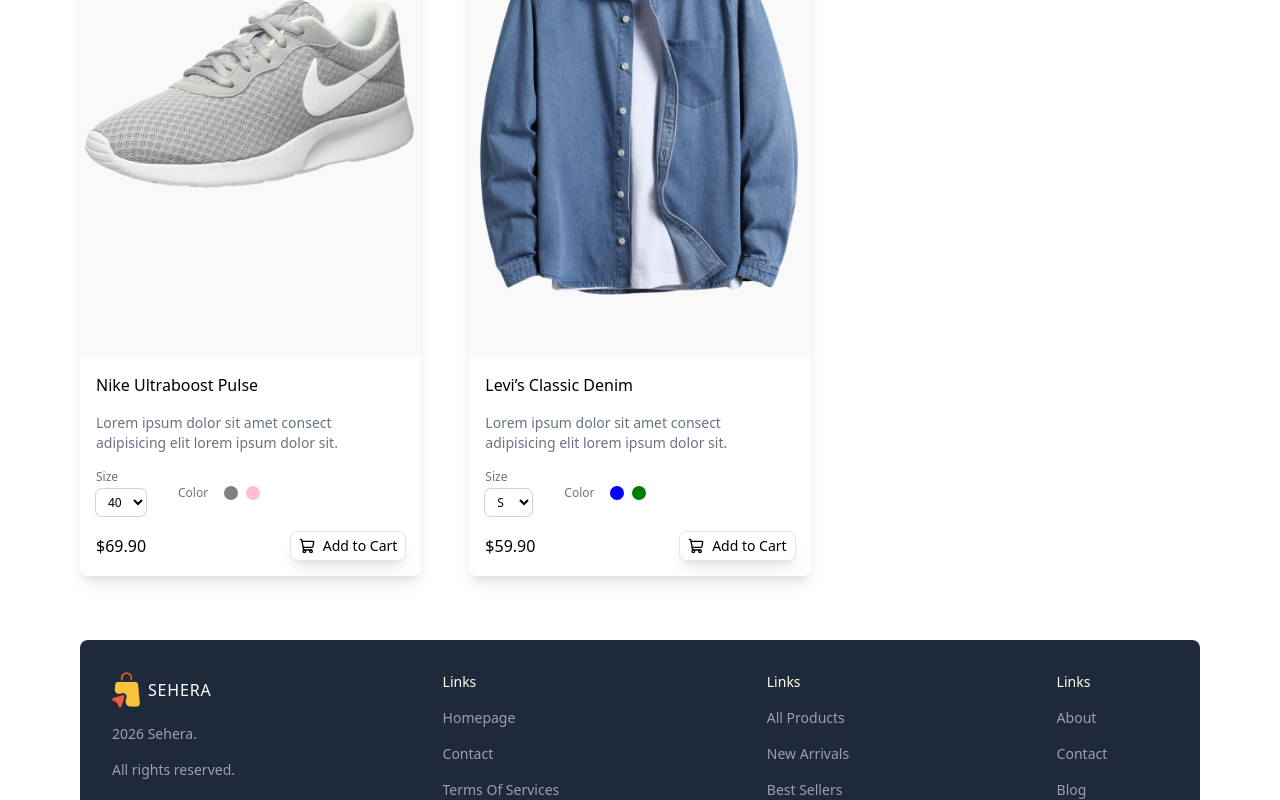
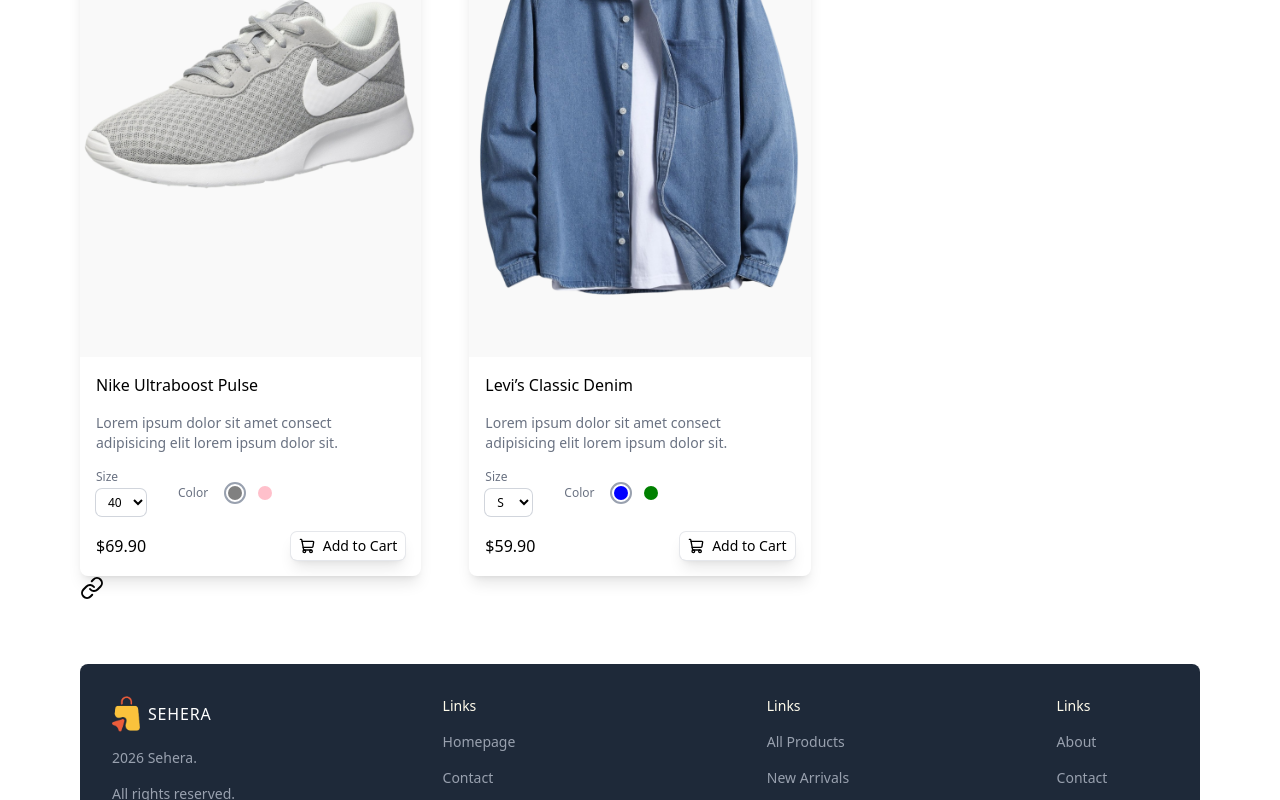
Before and after one commit to Rakiyaa/e-commerce-web, a Next.js app: page / in a window 1280 px wide. Shown: the part 2263-3063 px from the top of the page. Built offline with nearby package versions, Linux system fonts and the light colour scheme.

Commit message:
feat: implement ProductList and ProductCard components with dynamic selection functionality

```diff
--- a/src/components/ProductCard.tsx
+++ b/src/components/ProductCard.tsx
@@ -30,7 +30,7 @@
         <Link href={`/product/${product.id}`}>
             <div className="relative aspect-[2/3]">
                 <Image
-                   src={product.images[product.colors[0]]}
+                   src={product.images[productTypes.color]}
                    alt={product.name}
                    fill
                    className="object-cover hover:scale-105 transition-all duration-300"
@@ -64,7 +64,11 @@
                  <span className="text-gray-500">Color</span>
                  <div className="flex items-center gap-2">
                     {product.colors.map(color=>(
-                        <div className="" key={color} onClick={()=>handleProductType({type:"color",value:color})}>
+                        <div
+                        className={`cursor-pointer border-2 flex items-center justify-center ${productTypes.color === color ? "border-gray-400" : "border-transparent"} rounded-full p-[2px]`}
+                        key={color}
+                        onClick={()=>
+                          handleProductType({type:"color",value:color})}>
                             <div className="w-[14px] h-[14px] rounded-full"
                             style={{backgroundColor:color}}
                             />
--- a/src/components/ProductList.tsx
+++ b/src/components/ProductList.tsx
@@ -1,6 +1,7 @@
 import { ProductsType } from "./types";
 import Categories from "./Categories";
 import ProductCard from "./ProductCard";
+import { Link } from "lucide-react";
 
 // TEMPORARY
 const products:ProductsType = [
@@ -115,7 +116,7 @@
 ];
 
 
-const ProductList = () => {
+const ProductList = ({category}: {category:string}) => {
   return (
     <div className="w-full">
         <Categories/>
@@ -124,6 +125,7 @@
               <ProductCard key={product.id} product={product}/>
             ))}
         </div>
+        <Link href="View all products"></Link>
     </div>
   )
 }
```
